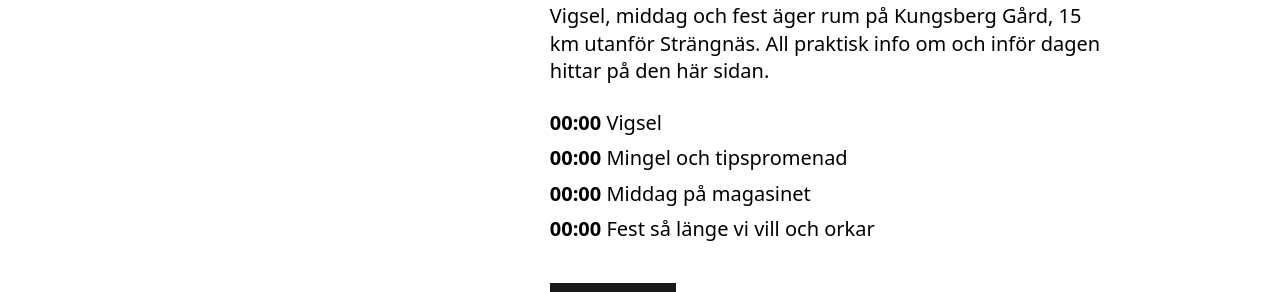
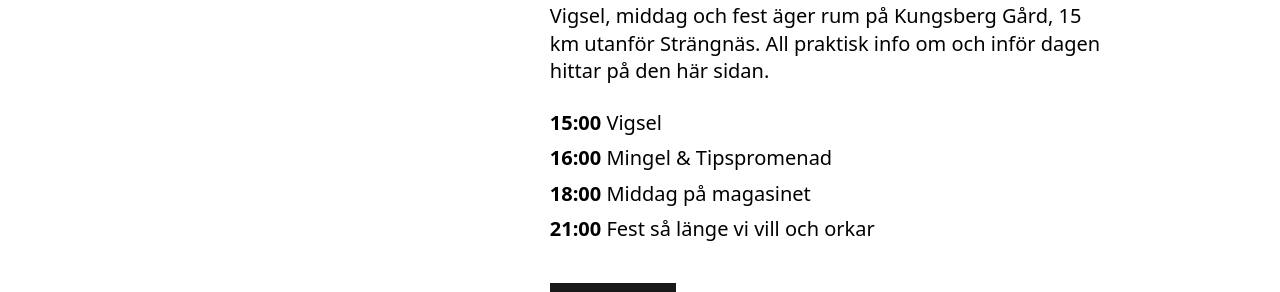
Before and after one commit to annarehnman/brollopssida, a Vue app: page / in a window 1280 px wide. Shown: the part 1037-1329 px from the top of the page. Built offline with nearby package versions, Linux system fonts and the light colour scheme.

Commit message:
home content

```diff
--- a/src/views/Home.vue
+++ b/src/views/Home.vue
@@ -22,10 +22,10 @@
           <p>Vigsel, middag och fest äger rum på Kungsberg Gård, 15 km utanför Strängnäs. All praktisk info om och inför dagen hittar på den här sidan.</p>
           </div>
             <div class="hidden lg:block space-y-2">
-              <p><span class="font-semibold">00:00</span> Vigsel</p>
-              <p><span class="font-semibold">00:00</span> Mingel och tipspromenad</p>
-              <p><span class="font-semibold">00:00</span> Middag på magasinet</p>
-              <p><span class="font-semibold">00:00</span> Fest så länge vi vill och orkar</p>
+              <p><span class="font-semibold">15:00</span> Vigsel</p>
+              <p><span class="font-semibold">16:00</span> Mingel & Tipspromenad</p>
+              <p><span class="font-semibold">18:00</span> Middag på magasinet</p>
+              <p><span class="font-semibold">21:00</span> Fest så länge vi vill och orkar</p>
             </div>
           <button class="bg-nearblack border-2 border-nearblack text-white hover:bg-white hover:text-nearblack px-7 py-4 mt-10 text-sm">
             <router-link to="/info">MER INFO</router-link>
```
